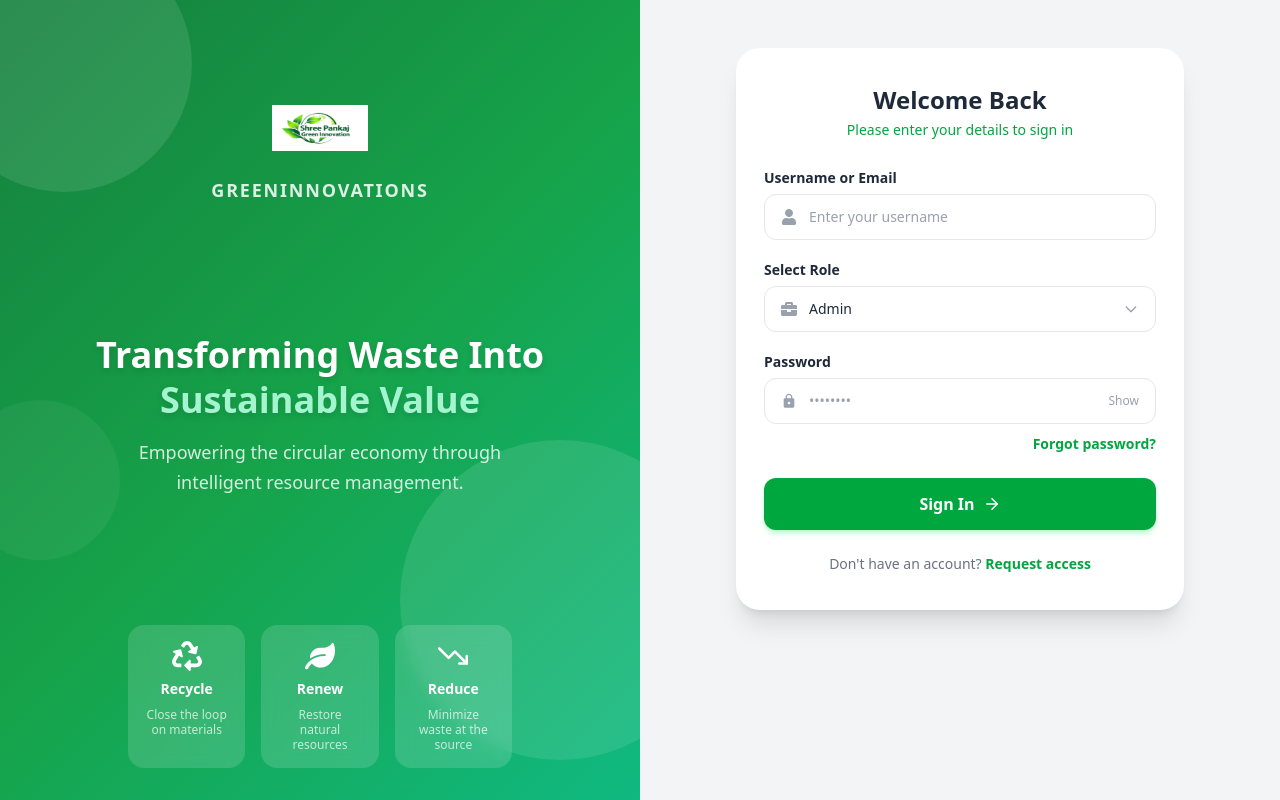
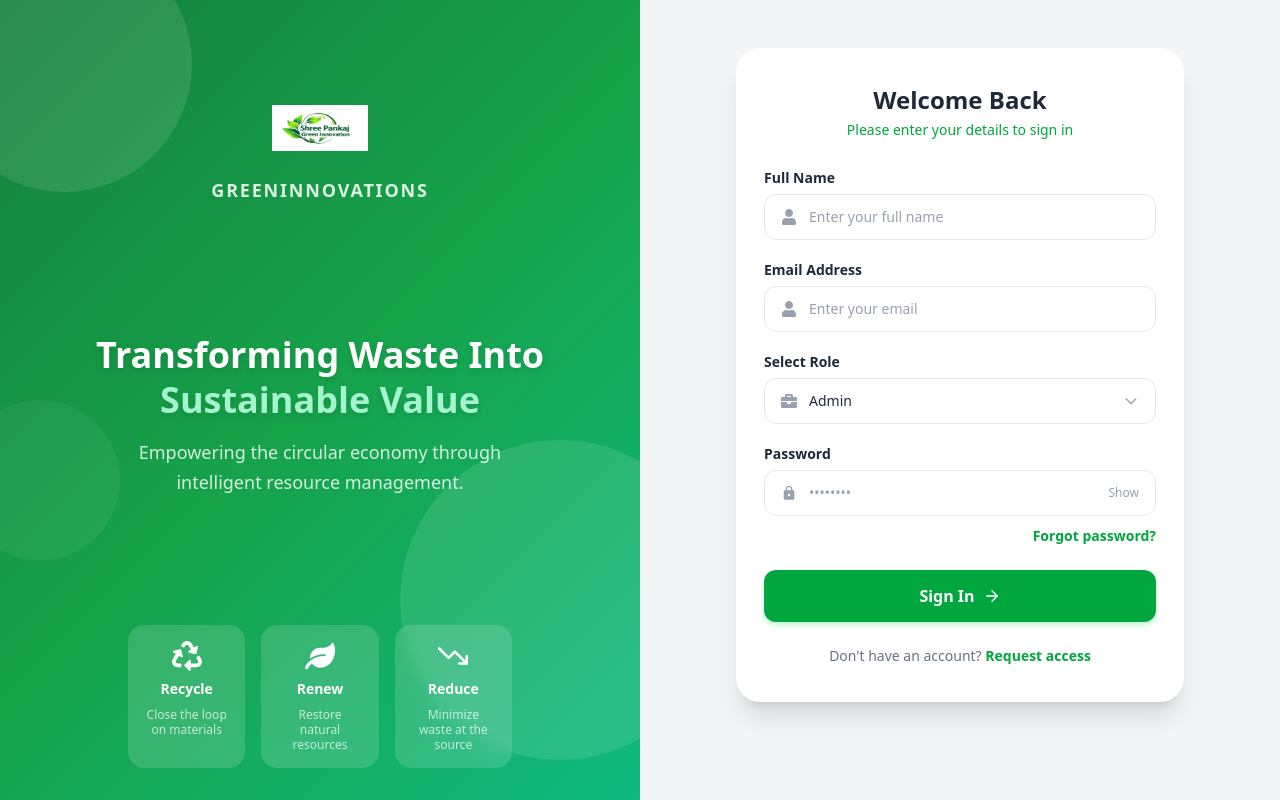
Before and after one commit to gurpreet292/spgi-fleetmontioring-, a React (Vite) app: page /login in a window 1280 px wide. Built offline with nearby package versions, Linux system fonts and the light colour scheme.

Commit message:
feat: implement login page UI and authentication forms

```diff
--- a/src/components/LoginForm.jsx
+++ b/src/components/LoginForm.jsx
@@ -1,24 +1,28 @@
-import { useState } from "react";
 import { FaUser, FaBriefcase } from "react-icons/fa";
 import { MdLock } from "react-icons/md";
 import { FiArrowRight } from "react-icons/fi";
+import { useState } from "react";
+import { useNavigate } from "react-router-dom";
+import { useAuth } from "../hooks/useAuth";
 
 const roles = [
   "Admin",
-  "Waste Manager",
-  "Field Officer",
+  "Manager",
   "Analyst",
-  "Supervisor",
 ];
 
 export default function LoginForm() {
+  const navigate = useNavigate();
+  const { login } = useAuth();
   const [showPassword, setShowPassword] = useState(false);
   const [form, setForm] = useState({
-    username: "",
+      name: "",
+      email: "",
       role: "Admin",
       password: "",
       remember: false,
   });
+
 
   const handleChange = (e) => {
     const { name, value, type, checked } = e.target;
@@ -28,10 +32,59 @@ export default function LoginForm() {
     }));
   };
 
+  const [errors, setErrors] = useState({
+    name: "",
+    email: "",
+ });
+
  const handleSubmit = (e) => {
   e.preventDefault();
-    console.log("Login submitted:", form);
+
+  const nameRegex = /^[A-Z][a-zA-Z\s]*$/;
+  const emailRegex = /^[a-zA-Z0-9._%+-]+@spgi\.com$/;
+
+  let newErrors = { name: "", email: "" };
+  let valid = true;
+
+  // Validate Name
+  if (!nameRegex.test(form.name)) {
+    newErrors.name =
+      "Name must start with a capital letter and contain only alphabets.";
+    valid = false;
+  }
+
+  // Validate Email (only company email allowed)
+  if (!emailRegex.test(form.email)) {
+    newErrors.email =
+      "Only company email addresses (@spgi.com) are allowed.";
+    valid = false;
+  }
+
+  setErrors(newErrors);
+
+  if (!valid) return;
+
+  const userData = {
+    name: form.name,
+    email: form.email,
+    role: form.role,
   };
+
+  login(userData);
+
+  const routes = {
+    Admin: "/dashboard",
+    Analyst: "/analytics",
+    "Manager": "/operations"
+  };
+
+
+
+  navigate(routes[form.role] || "/dashboard");
+};
+
+
+
 
   return (
     /* On mobile: overlaps the green banner with negative margin + rounded top */
@@ -49,22 +102,55 @@ export default function LoginForm() {
 
         <form onSubmit={handleSubmit} className="flex flex-col gap-5">
 
+          {/* Full Name */}
+<div className="flex flex-col gap-1.5">
+  <label className="text-sm font-bold text-gray-800">
+    Full Name
+  </label>
+
+  <div className="flex items-center gap-3 border border-gray-200 rounded-xl px-4 py-3 bg-white focus-within:border-green-500 focus-within:ring-2 focus-within:ring-green-100 transition-all">
+    <FaUser className="text-gray-400 text-base shrink-0" />
+
+    <input
+      type="text"
+      name="name"
+      value={form.name}
+      onChange={handleChange}
+      placeholder="Enter your full name"
+      pattern="[A-Z][a-zA-Z\s]*"
+      title="Name must start with a capital letter"
+      className="flex-1 bg-transparent text-sm text-gray-800 placeholder-gray-400 outline-none"
+     required
+    />
+    {errors.name && (
+      <p className="text-red-500 text-xs mt-1">{errors.name}</p>
+    )}
+  </div>
+</div>
+
           {/* Username or Email */}
 <div className="flex flex-col gap-1.5">
   <label className="text-sm font-bold text-gray-800">
-              Username or Email
+    Email Address
   </label>
+
   <div className="flex items-center gap-3 border border-gray-200 rounded-xl px-4 py-3 bg-white focus-within:border-green-500 focus-within:ring-2 focus-within:ring-green-100 transition-all">
     <FaUser className="text-gray-400 text-base shrink-0" />
+
     <input
-                type="text"
-                name="username"
-                value={form.username}
+      type="email"
+      name="email"
+      value={form.email}
       onChange={handleChange}
-                placeholder="Enter your username"
+      placeholder="Enter your email"
+      pattern="^[a-zA-Z0-9._%+-]+@[a-zA-Z0-9.-]+\.[a-zA-Z]{2,}$"
+      title="Enter a valid email address"
       className="flex-1 bg-transparent text-sm text-gray-800 placeholder-gray-400 outline-none"
       required
     />
+    {errors.email && (
+      <p className="text-red-500 text-xs mt-1">{errors.email}</p>
+    )}
   </div>
 </div>
 
```
Lines whose indentation alone changed are shown as unchanged.
